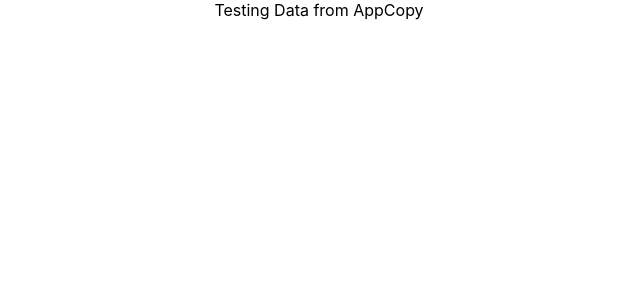
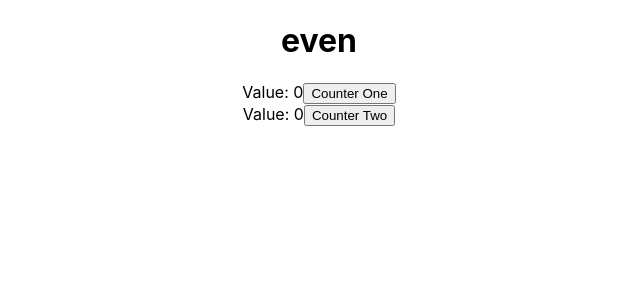
Before and after one commit to ABHISI764/React-Concept-Example, a React (Create React App) app: page / in a window 1280 px wide. Shown: the top 300 px of the page, without its empty margins (321-961 px from the left). Built offline with nearby package versions, Linux system fonts and the light colour scheme.

Commit message:
useMemo Example

```diff
--- a/src/App.js
+++ b/src/App.js
@@ -1,14 +1,12 @@
 import React, {useState, createContext} from 'react';
 import './App.css';
-import AppCopy from './components/All-Hooks/useContext-Hook/AppCopy';
+import UseMemoExample from './components/All-Hooks/useMemo-Hook/UseMemoExample';
+
 
 function App() {
-
-
   return (
     <div className="App">
-      <AppCopy />
-
+     <UseMemoExample />
     </div>
   );
 }
--- /dev/null
+++ b/src/components/All-Hooks/useMemo-Hook/UseMemoExample.jsx
@@ -0,0 +1,36 @@
+import React, { useMemo, useState } from 'react'
+
+function UseMemoExample() {
+    const [counterOne, setcounterOne] = useState(0);
+    const [counterTwo, setcounterTwo] = useState(0);
+
+    const counterOneValue = () => {
+        setcounterOne(counterOne + 1)
+    }
+    const counterTwoValue = () => {
+        setcounterTwo(counterTwo + 1)
+    }
+
+    const isEven = useMemo(() => {
+        console.log("is even calling")
+        let i = 0;
+        while (i < 2000000000) i++;
+        return counterOne % 2 === 0;
+
+    }, [counterOne])
+
+
+    return (
+        <div>
+            <h1>{isEven ? "even" : "odd"}</h1>
+            <div>Value: {counterOne}
+                <button onClick={counterOneValue}>Counter One</button>
+            </div>
+            <div>Value: {counterTwo}
+                <button onClick={counterTwoValue}>Counter Two</button>
+            </div>
+        </div>
+    )
+}
+
+export default UseMemoExample;
```
